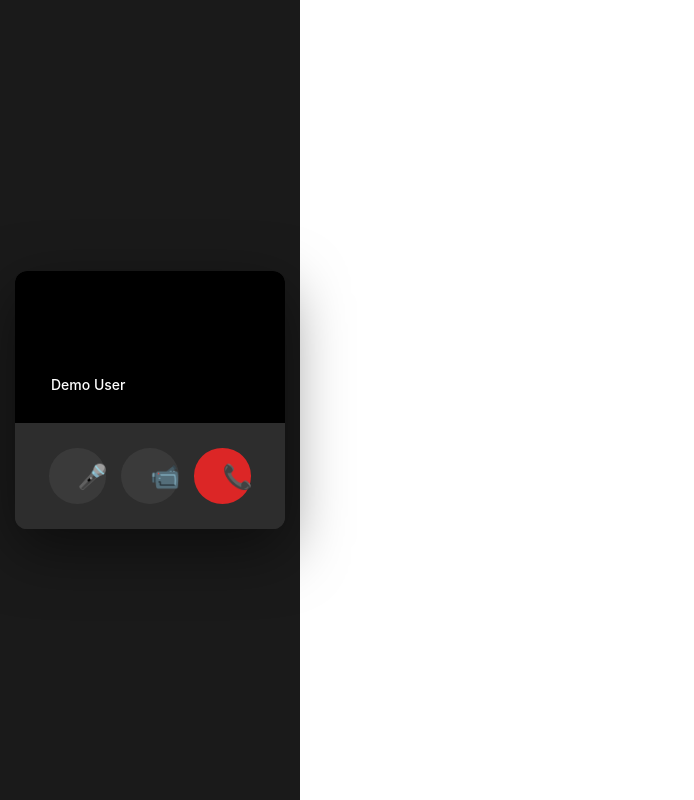
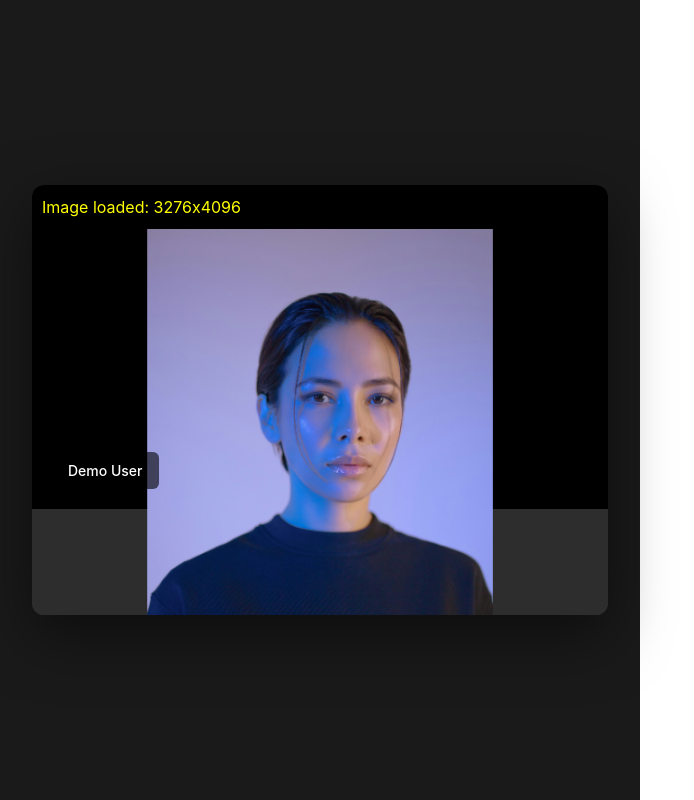
Before and after one commit to loiccheck404/vidlive, a React (Vite) app: page / in a window 1280 px wide. Shown: the whole page, without its empty margins (0-694 px from the left). Built offline with nearby package versions, Linux system fonts and the light colour scheme.

Commit message:
1st commit

```diff
--- a/src/components/AnimatedCharacter.jsx
+++ b/src/components/AnimatedCharacter.jsx
@@ -1,27 +1,47 @@
-import { useRef, useEffect } from "react";
+import { useRef, useEffect, useState } from "react";
 
 function AnimatedCharacter() {
   const canvasRef = useRef(null);
+  const [status, setStatus] = useState("Loading...");
 
   useEffect(() => {
     const canvas = canvasRef.current;
     const ctx = canvas.getContext("2d");
+    const img = new Image();
 
-    // Simple placeholder for now
-    ctx.fillStyle = "#4A5568";
-    ctx.fillRect(0, 0, canvas.width, canvas.height);
-    ctx.fillStyle = "#FFF";
-    ctx.font = "20px Arial";
-    ctx.fillText("Character will appear here", 50, 150);
+    img.onload = () => {
+      console.log("✅ Image loaded!", img.width, img.height);
+      setStatus(`Image loaded: ${img.width}x${img.height}`);
+
+      const scale = Math.min(
+        canvas.width / img.width,
+        canvas.height / img.height
+      );
+      const x = (canvas.width - img.width * scale) / 2;
+      const y = (canvas.height - img.height * scale) / 2;
+
+      ctx.drawImage(img, x, y, img.width * scale, img.height * scale);
+    };
+
+    img.onerror = () => {
+      console.error("❌ Failed to load image");
+      setStatus("Failed to load image");
+    };
+
+    console.log("🔄 Attempting to load:", "/characters/character.jpg");
+    img.src = "/characters/character.jpg";
   }, []);
 
   return (
+    <div>
+      <div style={{ color: "yellow", padding: "10px" }}>{status}</div>
       <canvas
         ref={canvasRef}
         width={640}
         height={480}
         className="character-canvas"
       />
+    </div>
   );
 }
 
--- a/src/components/VideoWindow.jsx
+++ b/src/components/VideoWindow.jsx
@@ -1,9 +1,7 @@
-function VideoWindow() {
+function VideoWindow({ children }) {
   return (
     <div className="video-window">
-      <video className="video-display">
-        {/* Our character will appear here! */}
-      </video>
+      <div className="video-display">{children}</div>
       <div className="participant-name">Demo User</div>
     </div>
   );
```
Also changed, not shown: public/characters/character.jpg (added). Lines whose indentation alone changed are shown as unchanged.
